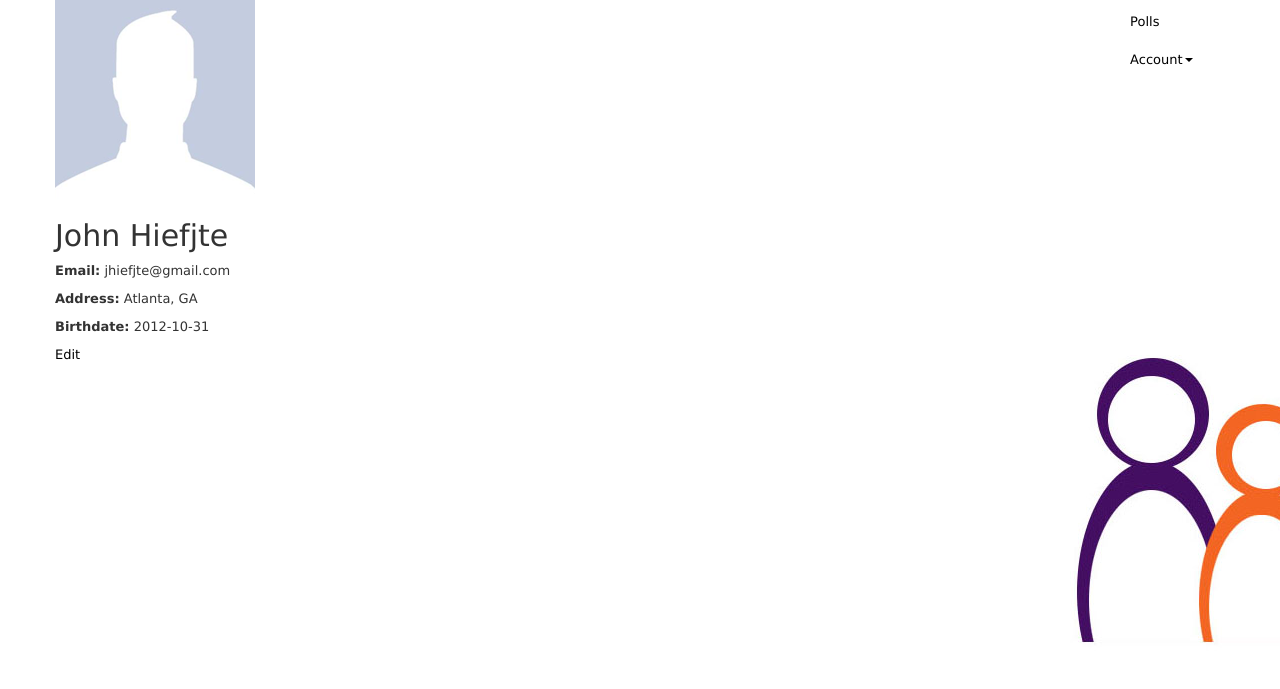
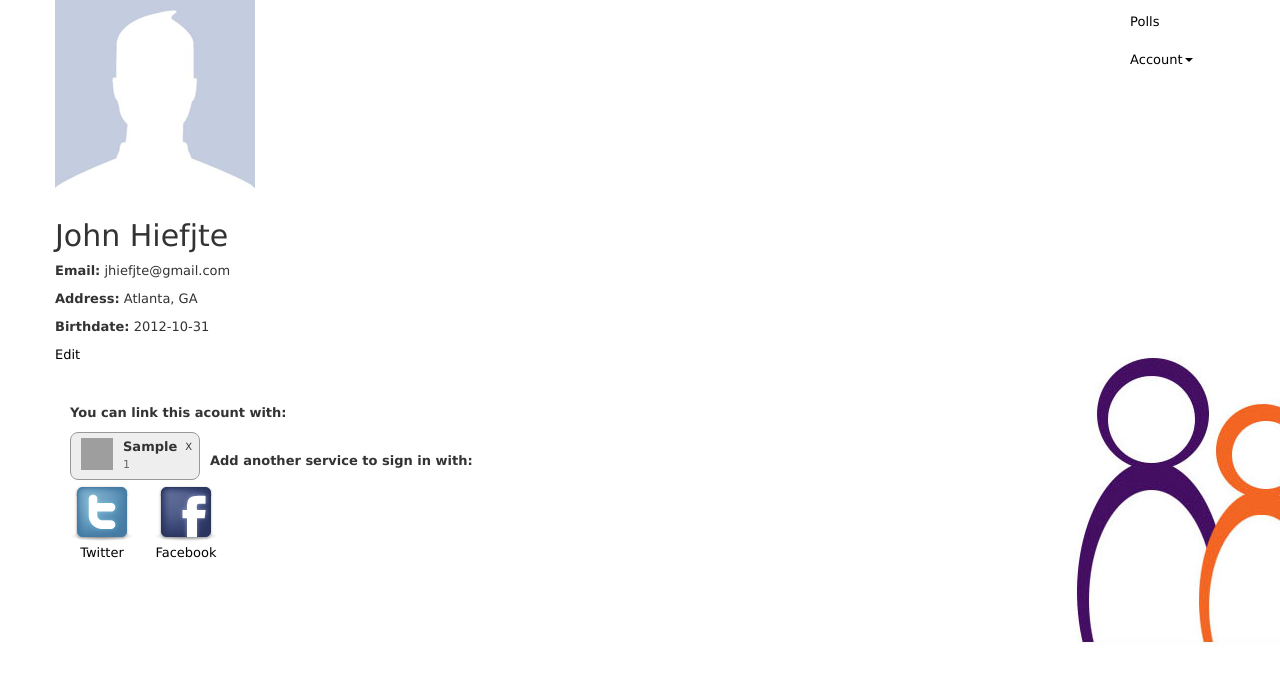
Before and after one commit to asqus/mvp, a Rails app: page /users/1 in a window 1280 px wide. Shown: the part 111-800 px from the top of the page. Run offline with Rails 7, Linux system fonts and the light colour scheme; a user stored in the database is signed in; data comes from the database, SQL or seed files in the repository; tables that the repository leaves empty hold one stand-in row (values such as "Sample post"); style sheets or scripts are compiled from the project's sources; parts of the project's set-up code (start-up, migrations or seed data) failed here and were passed over; some libraries are stand-ins or nearby versions; grey boxes are pictures that could not be loaded.

Commit message:
Fixed authentications, fixed facebook on questions (mostly)

```diff
--- a/app/views/questions/index.html.erb
+++ b/app/views/questions/index.html.erb
@@ -50,6 +50,9 @@
 
 
 <% else %>
+<% if flash[:notice] %>
+      <p class="notice"><%= flash[:notice] %></p>
+<% end %>
 
 <p>Sign using one of these services:</p>
   <div class="social_sign_in">
--- a/app/views/users/show.html.erb
+++ b/app/views/users/show.html.erb
@@ -39,3 +39,36 @@
     <% end %>
   </div>
 </div>
+<% if (current_user.id == @user.id) %>
+<% if @user.authentications %>
+ <% unless @user.authentications.empty? %>
+  <p><strong>You can link this acount with:</strong></p>
+   <div class="authentications">
+    <% for authentication in @user.authentications %>
+     <div class="authentication">
+      <%= image_tag "#{authentication.provider}_32.png", :size => "32x32" %>
+      <div class="provider"><%= authentication.provider.titleize%></div>
+      <div class="uid"><%= authentication.uid %></div>
+       <%= link_to "X", authentication, :confirm => 'Are you sure you want to remove this authentication option?', :method => :delete, :class => "remove" %>
+     </div>
+     <% end %>
+     <div class="clear"></div>
+    </div>
+   <% end %>
+   <p><strong>Add another service to sign in with:</strong></p>
+  <% else %>
+  <p><strong>ID error:</strong></p>
+<% end %>
+
+<a href="/auth/twitter" class="auth_provider">
+  <%= image_tag "twitter_64.png", :size => "64x64", :alt => "Twitter" %>Twitter</a>
+<a href="/auth/facebook" class="auth_provider">
+  <%= image_tag "facebook_64.png", :size => "64x64", :alt => "Facebook" %>Facebook</a>
+
+
+
+
+<div class="clear"></div>
+<% else %>
+
+<% end %>
```
Also changed, not shown: app/controllers/authentications_controller.rb (+10 -3 lines), app/views/questions/show.html.erb (+4 -4 lines).
